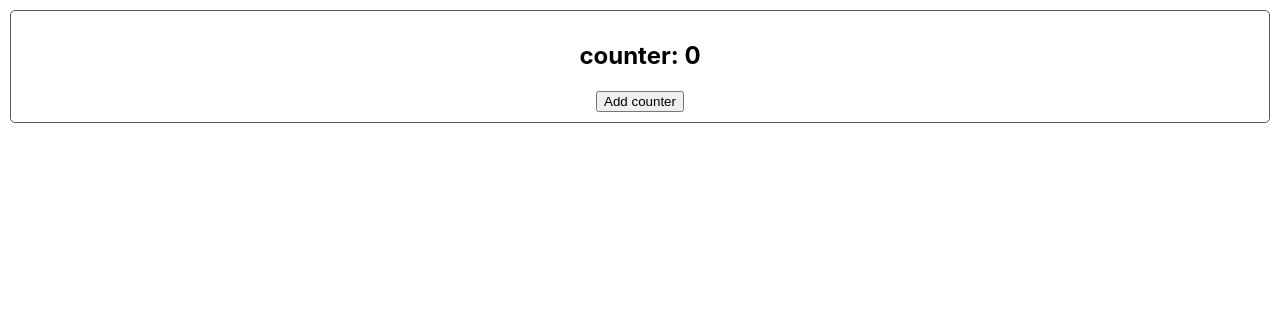
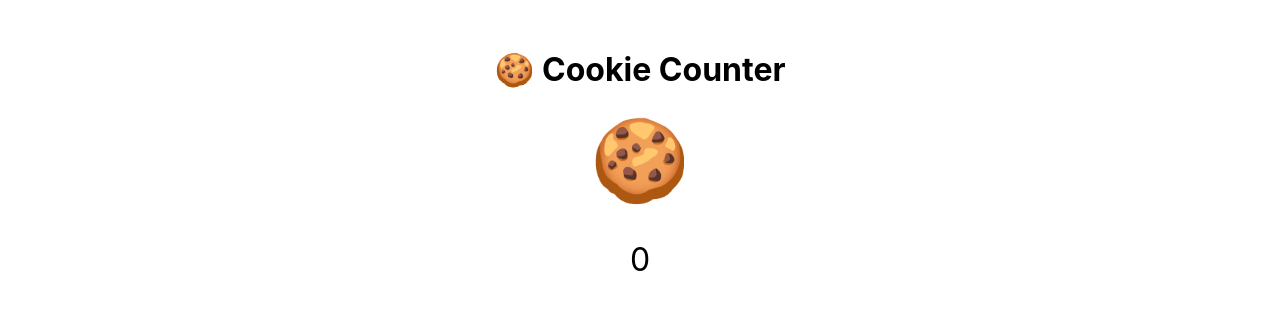
Before and after one commit to 1Laura/react-tasks, a React (Create React App) app: page / in a window 1280 px wide. Shown: the top 310 px of the page. Built offline with nearby package versions, Linux system fonts and the light colour scheme.

Commit message:
cookie clicker

```diff
--- a/src/App.css
+++ b/src/App.css
@@ -2,9 +2,14 @@
     text-align: center;
 }
 
-.card {
-    margin: 10px;
-    padding: 10px;
-    border: 1px solid #595959;
-    border-radius: 5px;
+.container {
+    text-align: center;
+    margin-top: 50px;
 }
+
+.cookie {
+    display: inline-block;
+    cursor: pointer;
+    font-size: 5em;
+    transition: transform 0.2s ease;
+}
--- a/src/App.js
+++ b/src/App.js
@@ -3,22 +3,25 @@
 import {use, useState} from "react";
 
 function App() {
-    const [getCounter, setCounter] = useState(0);
+    const [count, setCount] = useState(0);
+    const [getRotateCookie, setRotateCookie] = useState(0);
 
-    function addCounter() {
-        setCounter(getCounter + 1);
-    }
+    const rotateCookie = () => {
+        setCount(count + 1);
+        setRotateCookie(getRotateCookie + 5)
+    };
 
     return (
-        <div className="App">
-            <div className="card">
-                <h2>counter: {getCounter}</h2>
-                <button onClick={addCounter}>Add counter</button>
+        <div className="container">
+            <h1>🍪 Cookie Counter</h1>
+            <div className={"cookie "} onClick={rotateCookie} style={{transform: `rotate(${getRotateCookie}deg)`}}
+            >
+                🍪
             </div>
+            <p style={{fontSize: "2em"}}>{count}</p>
 
         </div>
-    )
-        ;
+    );
 }
 
 export default App;
```
